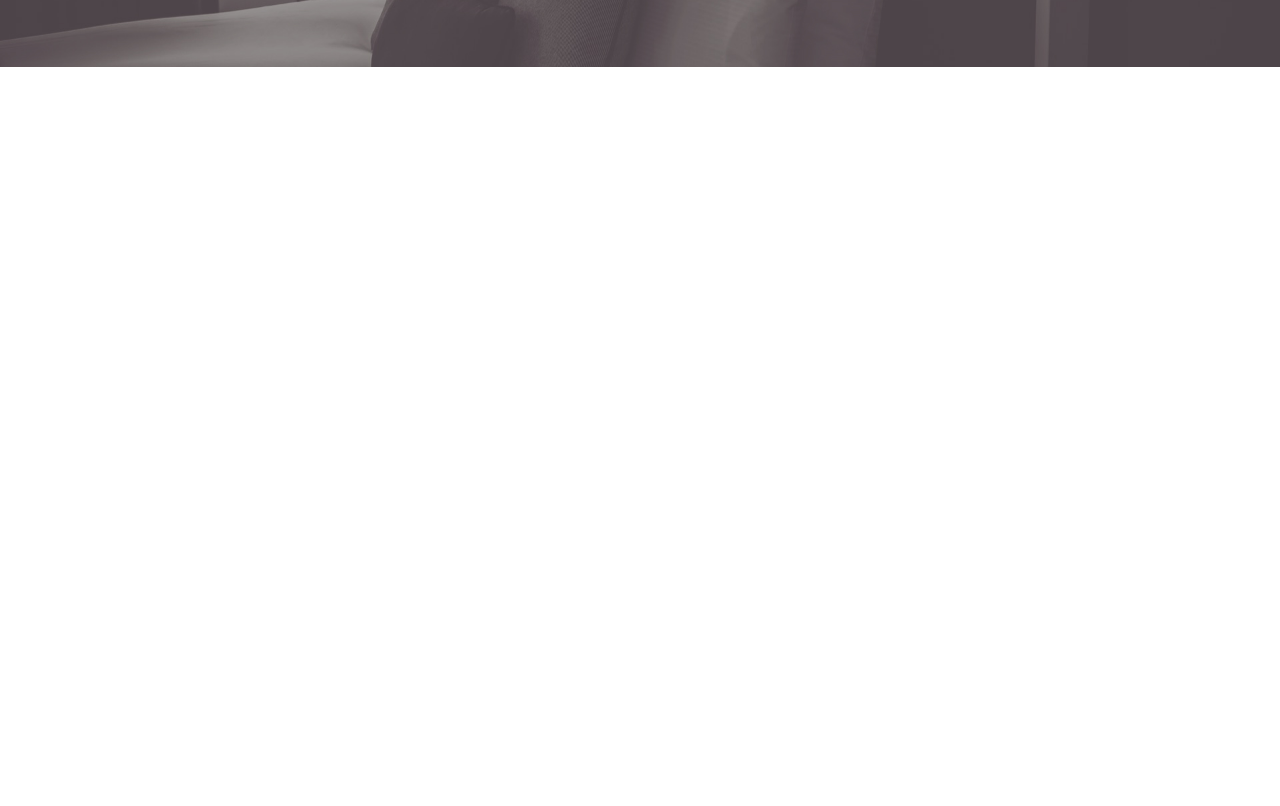
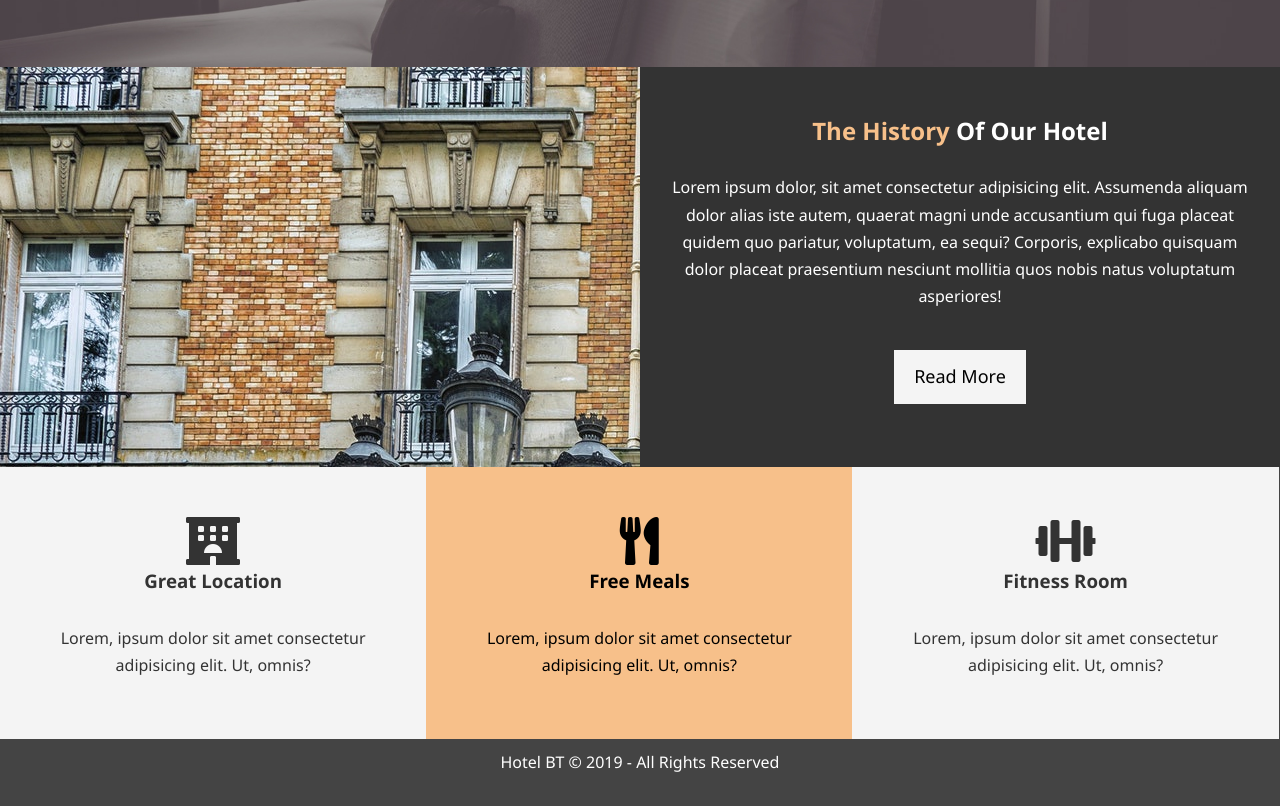
Before and after one commit to sohaibfurqan92/hotel_website_floats, a plain HTML site: page index.html in a window 1280 px wide. Shown: the part 600-1406 px from the top of the page. Before the commit the page ends 800 px from the top, so only its background shows below. Drawn offline with Linux system fonts and the light colour scheme.

Commit message:
Added about section and footer

```diff
--- a/index.html
+++ b/index.html
@@ -34,5 +34,35 @@
       </div>
     </div>
   </section>
+  <section id="about">
+    <div class="about-left"></div>
+    <div class="about-right bg-dark py-2">
+      <h2><span class="text-primary">The History</span> Of Our Hotel</h2>
+      <p>Lorem ipsum dolor, sit amet consectetur adipisicing elit. Assumenda aliquam dolor alias iste autem, quaerat magni unde accusantium qui fuga placeat quidem quo pariatur, voluptatum, ea sequi? Corporis, explicabo quisquam dolor placeat praesentium nesciunt mollitia quos nobis natus voluptatum asperiores!</p>
+      <a href="#" class="btn btn-light">Read More</a>
+    </div>
+    <div class="features">
+      <div class="box bg-light">
+        <i class="fas fa-hotel fa-3x"></i>
+        <h3>Great Location</h3>
+        <p>Lorem, ipsum dolor sit amet consectetur adipisicing elit. Ut, omnis?</p>
+      </div>
+      <div class="box bg-primary">
+        <i class="fas fa-utensils fa-3x"></i>
+        <h3>Free Meals  </h3>
+        <p>Lorem, ipsum dolor sit amet consectetur adipisicing elit. Ut, omnis?</p>
+      </div>
+      <div class="box bg-light">
+        <i class="fas fa-dumbbell fa-3x"></i>
+        <h3>Fitness Room</h3>
+        <p>Lorem, ipsum dolor sit amet consectetur adipisicing elit. Ut, omnis?</p>
+      </div>
+    </div>
+  </section>
+  <footer id="footer">
+    <div class="container">
+      <p>Hotel BT &copy; 2019 - All Rights Reserved</p>
+    </div>
+  </footer>
 </body>
 </html>
--- a/styles/styles.css
+++ b/styles/styles.css
@@ -49,9 +49,36 @@ p{
   background: #333;
 }
 
+.btn-light{
+  background: #f4f4f4;
+  color: #000;
+}
+
 .text-primary{color:#f7c08a;}
 .lead{font-size: 20px;}
+.bg-dark{
+  background: #333;
+  color: #fff;
+}
 
+.bg-light{
+  background: #f4f4f4;
+  color:#333;
+}
+
+.bg-primary{
+  background: #f7c08a;
+}
+
+.box{
+  width: 33.3%;
+  float: left;
+  padding: 50px;
+  text-align: center;
+}
+.py-1{padding:1rem 0;}
+.py-2{padding:2rem 0;}
+.py-3{padding:3rem 0;}
 
 /* Header */
 #header{
@@ -105,3 +132,36 @@ p{
 #showcase p{
 padding-bottom: 20px;
 }
+
+/* About */
+#about{height: 400px;}
+#about .about-left{
+  float: left;
+  width: 50%;
+  background: url('../img/photo-1.jpg') no-repeat;
+  min-height: 100%;
+}
+
+#about .about-right{
+  float: right;
+  width: 50%;
+  min-height: 100%;
+  padding: 50px 30px;
+  text-align: center;
+}
+
+#about .about-right p{
+  padding-bottom: 30px;
+}
+
+/* Footer */
+#footer{
+  background: #444;
+  color: #fff;
+  padding:20px;
+}
+
+#footer p{
+  text-align: center;
+  margin: 10px 0;
+}
```
